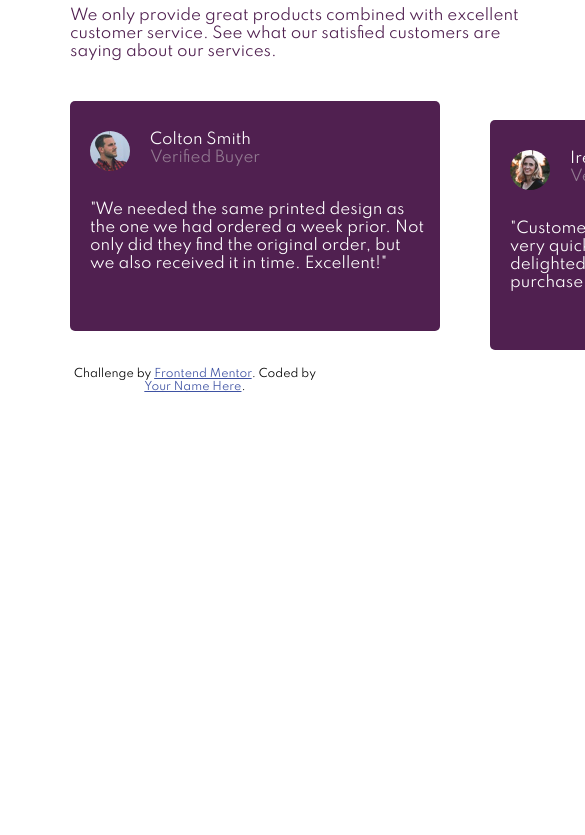
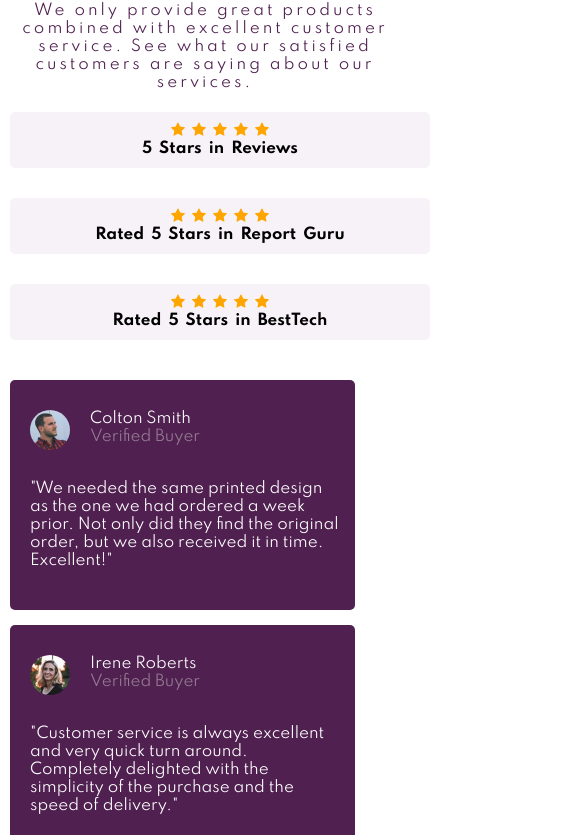
Before and after one commit to fathahul-mihad/social-proof-section-master, a plain HTML site: page index.html in a window 390 px wide. Shown: the part 225-1060 px from the top of the page, 585 px wide, since content can reach past the window. Before the commit the page ends 844 px from the top, so only its background shows below. Drawn offline with Linux system fonts and the light colour scheme.

Commit message:
media-query-added

```diff
--- a/index.html
+++ b/index.html
@@ -40,29 +40,39 @@
       </p>
     </div>
     <div class="star">
-      <p class="one"> <span class="fa fa-star checked"></span>
-        <span class="fa fa-star checked"></span>
-        <span class="fa fa-star checked"></span>
-        <span class="fa fa-star checked"></span>
-        <span class="fa fa-star checked"></span> 5 Stars in Reviews
-      </p>
-      <p class="two">
-        <span class="fa fa-star checked"></span>
-        <span class="fa fa-star checked"></span>
-        <span class="fa fa-star checked"></span>
-        <span class="fa fa-star checked"></span>
-        <span class="fa fa-star checked"></span> Rated 5 Stars in Report Guru
-      </p>
+      <div class="one">
+        <div>
+          <span class="fa fa-star checked"></span>
+          <span class="fa fa-star checked"></span>
+          <span class="fa fa-star checked"></span>
+          <span class="fa fa-star checked"></span>
+          <span class="fa fa-star checked"></span>
+        </div>
+        <p> 5 Stars in Reviews</p>
+      </div>
+      <div class="two">
+        <div>
+          <span class="fa fa-star checked"></span>
+          <span class="fa fa-star checked"></span>
+          <span class="fa fa-star checked"></span>
+          <span class="fa fa-star checked"></span>
+          <span class="fa fa-star checked"></span>
+        </div>
+        <p> Rated 5 Stars in Report Guru</p>
+      </div>
 
-      <p class="three">
-        <span class="fa fa-star checked"></span>
-        <span class="fa fa-star checked"></span>
-        <span class="fa fa-star checked"></span>
-        <span class="fa fa-star checked"></span>
-        <span class="fa fa-star checked"></span>
-        Rated 5 Stars in BestTech
-      </p>
+      <div class="three">
+        <div>
+          <span class="fa fa-star checked"></span>
+          <span class="fa fa-star checked"></span>
+          <span class="fa fa-star checked"></span>
+          <span class="fa fa-star checked"></span>
+          <span class="fa fa-star checked"></span>
+        </div>
+        <p> Rated 5 Stars in BestTech</p>
+      </div>
     </div>
+  </div>
   </div>
   <div class="bottom">
     <div class="box">
--- a/style.css
+++ b/style.css
@@ -3,6 +3,8 @@
      padding: 0;
 }
 body{
+     width: 1050px;
+     height: 100%;
      font-size: 15px;
      margin: 50px 70px 0px 70px;
      font-family: 'Spartan', sans-serif;
@@ -37,34 +39,47 @@ body{
      text-align: center;
      font-weight: 700;
      word-spacing: 3px;
+     gap: 10px;
 
 }
 
-.star .one{
-     border: solid 10px hsl(300, 24%, 96%) ;
-     background: hsl(300, 24%, 96%);
-     margin-left: 15%;
-     width: 400px;
-     border-radius: 5px;
-}
-.star .two{
-     border: solid 10px hsl(300, 24%, 96%) ;
-     background: hsl(300, 24%, 96%);
-     margin-left: 25%;
-     width: 400px;
-     border-radius: 5px;
-}
-.star .three{
-     border: solid 10px hsl(300, 24%, 96%) ;
+.one {
+     border: solid 10px hsl(300, 24%, 96%);
      background: hsl(300, 24%, 96%);
      margin-left: 35%;
      width: 400px;
      border-radius: 5px;
+     display: flex;
+     flex-direction:row;
+     justify-content: space-evenly
+
+
+}
+.two {
+     border: solid 10px hsl(300, 24%, 96%);
+     background: hsl(300, 24%, 96%);
+     margin-left: 45%;
+     width: 400px;
+     border-radius: 5px;
+     display: flex;
+     flex-direction: row;
+     justify-content: space-evenly
+}
+.three{
+     border: solid 10px hsl(300, 24%, 96%) ;
+     background: hsl(300, 24%, 96%);
+     margin-left: 55%;
+     width: 400px;
+     border-radius: 5px;
+     display: flex;
+     flex-direction: row;
+     justify-content: space-evenly
 }
 .bottom{
      display: grid;
      grid-template-columns: 1fr 1fr 1fr;
-     grid-column-gap: 50px;
+     grid-column-gap: 20px;
+     align-items: center;
 }
 .box{
      background: hsl(300, 43%, 22%);
@@ -95,3 +110,111 @@ body{
 .anne{
      margin-top: 10%;
 }
+
+@media(max-width:425px){
+     *{
+          margin: 0;
+          padding: 0;
+     }
+     body{
+          height: 100%;
+          width: 100%;
+          margin: 20px 0px 20px 10px;
+     }
+     .top{
+          display: flex;
+          flex-direction: column;
+          margin-bottom: 40px;
+     }
+     .primary{
+         font-weight: 700;
+         font-size: 45px;
+         width: 400px;
+         color:  hsl(300, 43%, 22%);
+         text-align: center;
+         align-items: center;
+         margin: 25px 0px 0px 25px;
+     }
+     .brief{
+          text-align: center;
+          align-items: center;
+          margin:20px 0px 20px 0px;
+          font-weight: 400;
+          width: 100%;
+          color:  hsl(300, 43%, 22%);
+          letter-spacing: 3px;
+     }
+     .star{
+          display: grid;
+          grid-template-columns: 1fr;
+          gap: 30px;
+          width: 100%;
+          justify-content: space-evenly;
+          text-align: center;
+          font-weight: 700;
+          word-spacing: 3px;
+
+     }
+
+     .star .one{
+          border: solid 10px hsl(300, 24%, 96%) ;
+          background: hsl(300, 24%, 96%);
+          margin-left: 0%;
+          width: 400px;
+          border-radius: 5px;
+          text-align: center;
+          align-items: center;
+          display: flex;
+          flex-direction: column;
+     }
+     .star .two{
+          border: solid 10px hsl(300, 24%, 96%) ;
+          background: hsl(300, 24%, 96%);
+          margin-left: 0%;
+          width: 400px;
+          border-radius: 5px;
+          display: flex;
+          flex-direction: column;
+     }
+     .star .three{
+          border: solid 10px hsl(300, 24%, 96%) ;
+          background: hsl(300, 24%, 96%);
+          margin-left: 0%;
+          width: 400px;
+          border-radius: 5px;
+          display: flex;
+          flex-direction: column;
+     }
+     .bottom{
+          display: grid;
+          grid-template-columns: 1fr;
+          gap: 15px;
+     }
+     .box{
+          background: hsl(300, 43%, 22%);
+          color: hsl(0, 0%, 100%);
+          padding:30px 0px 0px 20px;
+          border-radius: 5px;
+          height: 200px;
+          width: 325px;
+     }
+     .box img{
+          border-radius: 100%;
+          height: 40px;
+          margin-right: 20px;
+     }
+     .buyer{
+          display: flex;
+          flex-direction: row;
+     }
+     .content{
+          margin: 30px 15px 0px 0px;
+     }
+     .verified{
+          color: hsl(303, 10%, 53%);
+     }
+     .irene,.anne{
+          margin-top: 0%;
+     }
+
+}
```
